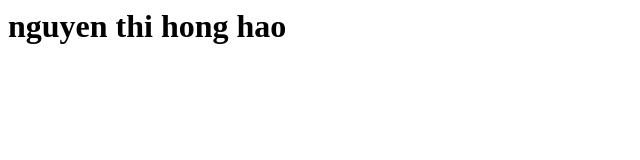
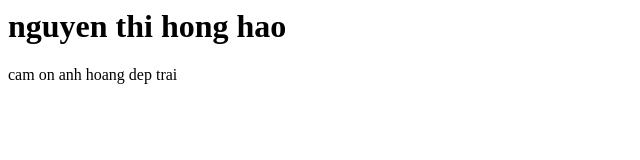
Before and after one commit to honghaonguyenthi/test, a plain HTML site: page index.html in a window 1280 px wide. Shown: the whole page, without its empty margins (0-640 px from the left). Drawn offline with Linux system fonts and the light colour scheme.

Commit message:
Update index.html

```diff
--- a/index.html
+++ b/index.html
@@ -1 +1,2 @@
 <h1>nguyen thi hong hao</h1>
+<p>cam on anh hoang dep trai</p>
```
